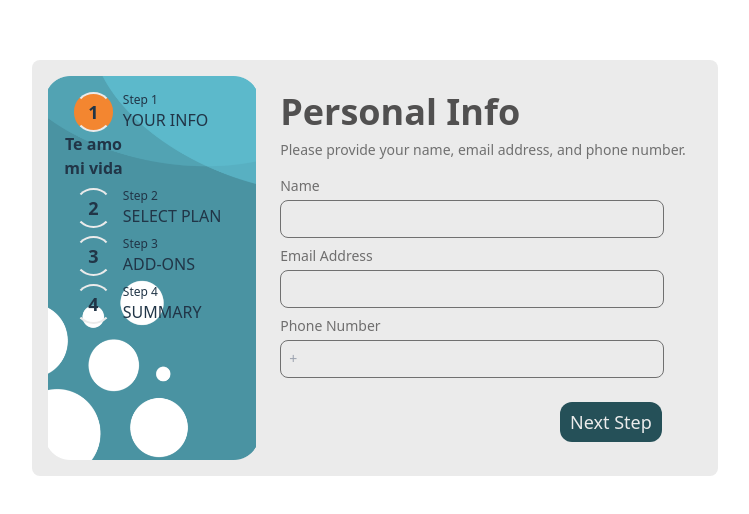
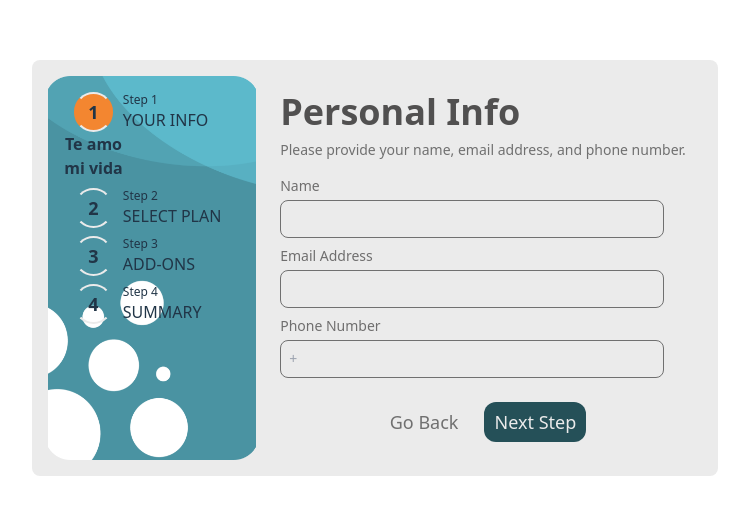
Before and after one commit to danirssx/Step-Form, a React (Vite) app: page / in a window 1280 px wide. Shown: the part 132-646 px from the top of the page, without its empty margins (265-1014 px from the left). Built offline with nearby package versions, Linux system fonts and the light colour scheme.

Commit message:
Goback Button

```diff
--- a/src/App.jsx
+++ b/src/App.jsx
@@ -16,7 +16,6 @@ function App() {
   const [infoSteps, setInfoSteps] = useState(INFO_STEPS);
   const [actInfo, setActInfo] = useState(1);
 
-
   // States - Your Info
   const [name, setName] = useState("");
   const [email, setEmail] = useState("");
@@ -25,8 +24,14 @@ function App() {
   return (
     <div className="App">
       <Card>
-        <Image infoSteps={infoSteps} setInfoSteps={setInfoSteps} actInfo={actInfo} setActInfo={setActInfo} />
+        <Image
+          infoSteps={infoSteps}
+          setInfoSteps={setInfoSteps}
+          actInfo={actInfo}
+          setActInfo={setActInfo}
+        />
         <Right
+          actInfo={actInfo}
           name={name}
           setName={setName}
           email={email}
--- a/src/Forms/Right/Info.jsx
+++ b/src/Forms/Right/Info.jsx
@@ -1,17 +1,8 @@
 import React from "react";
 
 function Info({ name, setName, email, setEmail, phone, setPhone }) {
-  const buttonHandler = (e) => {
-    e.preventDefault();
-
-    // Set empty values
-    setName("");
-    setEmail("");
-    setPhone("");
-  };
-
   return (
-    <div className="p-4">
+    <>
       <div className="pb-4">
         <h1 className="text-gray-300 text-left font-semibold text-4xl">
           Personal Info
@@ -54,14 +45,10 @@ function Info({ name, setName, email, setEmail, phone, setPhone }) {
             />
           </div>
 
-          <div className="text-right pt-4 pr-6">
-            <button className="button" onClick={buttonHandler}>
-              Next Step
-            </button>
-          </div>
+          <div className="text-right pt-4 pr-6"></div>
         </form>
       </div>
-    </div>
+    </>
   );
 }
 
--- /dev/null
+++ b/src/Forms/Right/Plan.jsx
@@ -0,0 +1,11 @@
+import React from "react";
+
+function Plan() {
+  return (
+    <div className="h1">
+      <div>Danielito</div>
+    </div>
+  );
+}
+
+export default Plan;
--- a/src/Forms/Right/Right.jsx
+++ b/src/Forms/Right/Right.jsx
@@ -1,10 +1,22 @@
 import React from "react";
 
 import Info from "./Info";
+import Plan from "./Plan";
 
-function Right({ name, setName, email, setEmail, phone, setPhone }) {
+function Right({ name, setName, email, setEmail, phone, setPhone, actInfo }) {
+  const buttonHandler = (e) => {
+    e.preventDefault();
+
+    // Set empty values
+    setName("");
+    setEmail("");
+    setPhone("");
+  };
+
   return (
     <div>
+      <div className="p-4">
+        {actInfo === 1 && (
           <Info
             name={name}
             setName={setName}
@@ -13,6 +25,15 @@ function Right({ name, setName, email, setEmail, phone, setPhone }) {
             phone={phone}
             setPhone={setPhone}
           />
+        )}
+        {actInfo === 2 && <Plan />}
+        <div className="space-x-4">
+          <button className="buttonBack">Go Back</button>
+          <button className="buttonNext" onClick={buttonHandler}>
+            Next Step
+          </button>
+        </div>
+      </div>
     </div>
   );
 }
--- a/src/index.css
+++ b/src/index.css
@@ -11,7 +11,11 @@
     @apply text-sm text-left text-gray-300 opacity-80 font-normal pb-1;
   }
 
-  .button {
+  .buttonBack {
+    @apply text-lg border-2 font-medium rounded-xl bg-transparent text-gray-200 px-2 py-1 hover:border-transparent hover:opacity-70 focus:outline-none;
+  }
+
+  .buttonNext {
     @apply text-lg border-2 font-medium rounded-xl bg-blue-400 text-gray-100 px-2 py-1 hover:border-blue-200 focus:outline-none;
   }
 }
```
Lines whose indentation alone changed are shown as unchanged.
